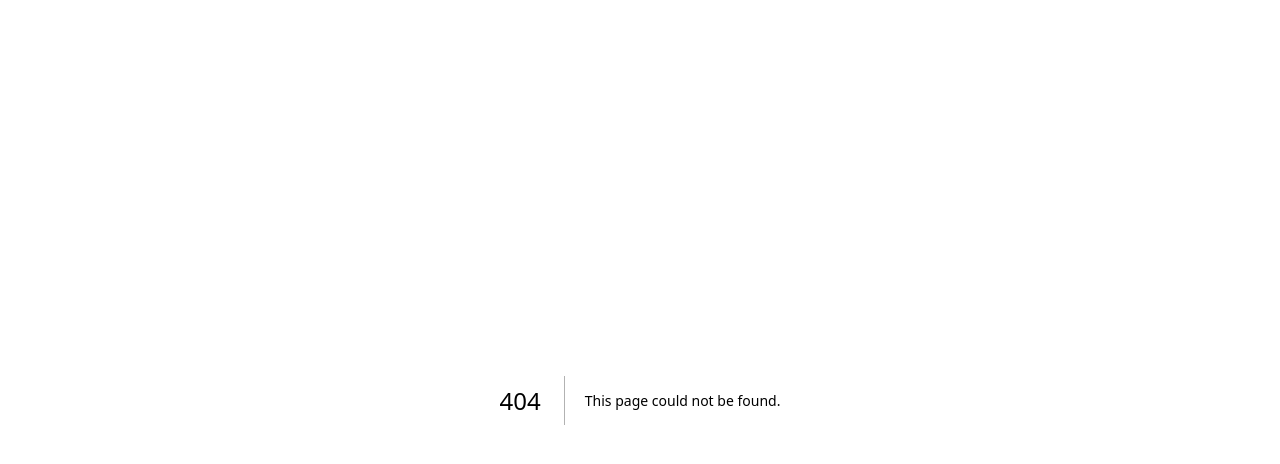
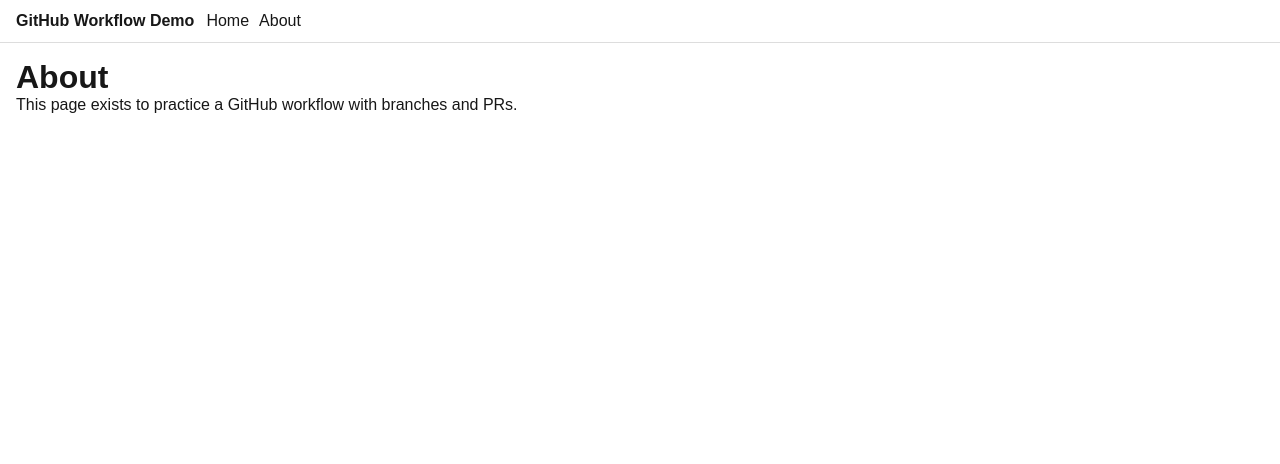
Before and after one commit to rafail3/github-workflow-nextjs, a Next.js app: page /about in a window 1280 px wide. Before the commit this address had no page. Shown: the top 464 px of the page. Built offline with nearby package versions, Linux system fonts and the light colour scheme.

Commit message:
feat: add global header and about page

```diff
--- /dev/null
+++ b/src/app/about/page.tsx
@@ -0,0 +1,8 @@
+export default function AboutPage() {
+  return (
+    <main style={{ padding: 16 }}>
+      <h1>About</h1>
+      <p>This page exists to practice a GitHub workflow with branches and PRs.</p>
+    </main>
+  );
+}
--- a/src/app/layout.tsx
+++ b/src/app/layout.tsx
@@ -1,30 +1,11 @@
-import type { Metadata } from "next";
-import { Geist, Geist_Mono } from "next/font/google";
 import "./globals.css";
+import Header from "@/components/Header";
 
-const geistSans = Geist({
-  variable: "--font-geist-sans",
-  subsets: ["latin"],
-});
-
-const geistMono = Geist_Mono({
-  variable: "--font-geist-mono",
-  subsets: ["latin"],
-});
-
-export const metadata: Metadata = {
-  title: "Create Next App",
-  description: "Generated by create next app",
-};
-
-export default function RootLayout({
-  children,
-}: Readonly<{
-  children: React.ReactNode;
-}>) {
+export default function RootLayout({ children }: { children: React.ReactNode }) {
   return (
     <html lang="en">
-      <body className={`${geistSans.variable} ${geistMono.variable}`}>
+      <body>
+        <Header />
         {children}
       </body>
     </html>
--- /dev/null
+++ b/src/components/Header.tsx
@@ -0,0 +1,15 @@
+import Link from "next/link";
+
+export default function Header() {
+  return (
+    <header style={{ padding: "12px 16px", borderBottom: "1px solid #ddd" }}>
+      <div style={{ display: "flex", gap: 12, alignItems: "center" }}>
+        <strong>GitHub Workflow Demo</strong>
+        <nav style={{ display: "flex", gap: 10 }}>
+          <Link href="/">Home</Link>
+          <Link href="/about">About</Link>
+        </nav>
+      </div>
+    </header>
+  );
+}
```
